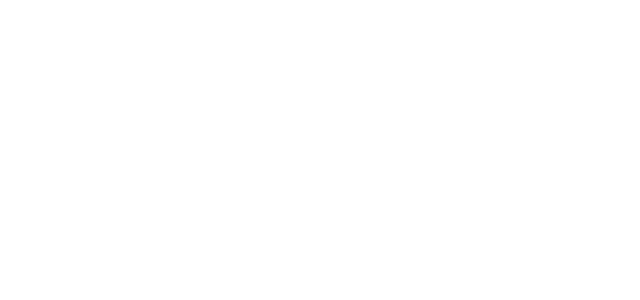
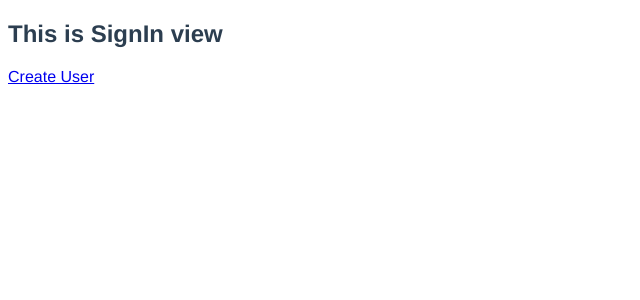
Before and after one commit to reed665/vue-firebase-auth-demo-app, a Vue app: page /auth/signin in a window 1280 px wide. Shown: the top 300 px of the page, without its empty margins (0-640 px from the left). Built offline with nearby package versions, Linux system fonts and the light colour scheme.

Commit message:
init SignIn and CreateUser views

```diff
--- a/src/firebase.js
+++ b/src/firebase.js
@@ -15,3 +15,5 @@ const firebaseConfig = {
 };
 
 firebase.initializeApp(firebaseConfig);
+
+export default firebase;
--- a/src/modules/auth/routes.js
+++ b/src/modules/auth/routes.js
@@ -1,17 +1,24 @@
 import AuthView from './views/AuthView.vue';
-import LoginView from './views/LoginView.vue';
+
+import SignIn from './views/SignIn.vue';
+import CreateUser from './views/CreateUser.vue';
 
 export default [
   {
     path: '/auth',
     name: 'auth',
     component: AuthView,
-    redirect: { name: 'login' },
+    redirect: { name: 'signin' },
     children: [
       {
-        path: 'login',
-        name: 'login',
-        component: LoginView,
+        path: 'signin',
+        name: 'signin',
+        component: SignIn,
+      },
+      {
+        path: 'create-user',
+        name: 'create-user',
+        component: CreateUser,
       },
     ],
   },
--- /dev/null
+++ b/src/modules/auth/views/CreateUser.vue
@@ -0,0 +1,9 @@
+<template>
+  <div class="create-user">
+    <h2>This is Create User view</h2>
+
+    <router-link :to="{ name: 'signin' }">
+      Sign In
+    </router-link>
+  </div>
+</template>
--- a/src/modules/auth/views/LoginView.vue
+++ /dev/null
@@ -1,5 +0,0 @@
-<template>
-  <div class="login-view">
-    <h2>This is login view</h2>
-  </div>
-</template>
--- /dev/null
+++ b/src/modules/auth/views/SignIn.vue
@@ -0,0 +1,9 @@
+<template>
+  <div class="signin-view">
+    <h2>This is SignIn view</h2>
+
+    <router-link :to="{ name: 'create-user' }">
+      Create User
+    </router-link>
+  </div>
+</template>
```
